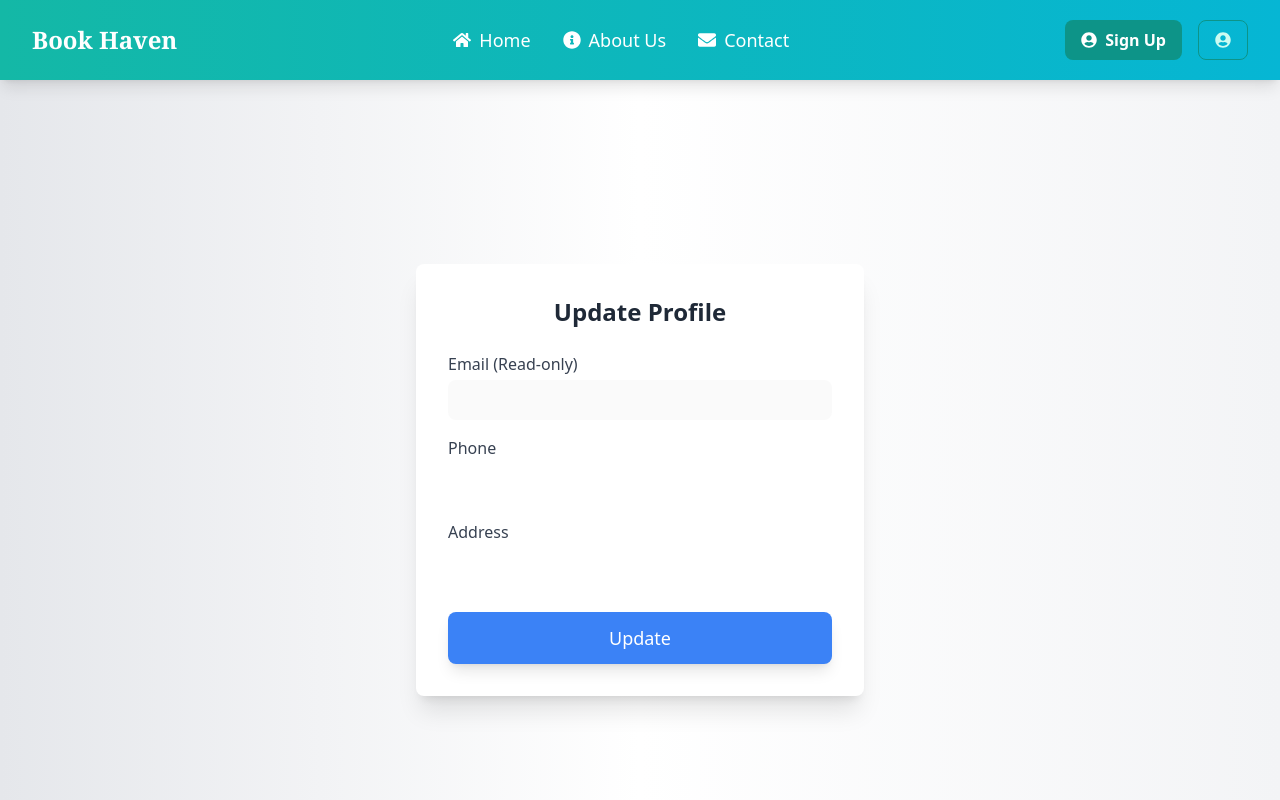
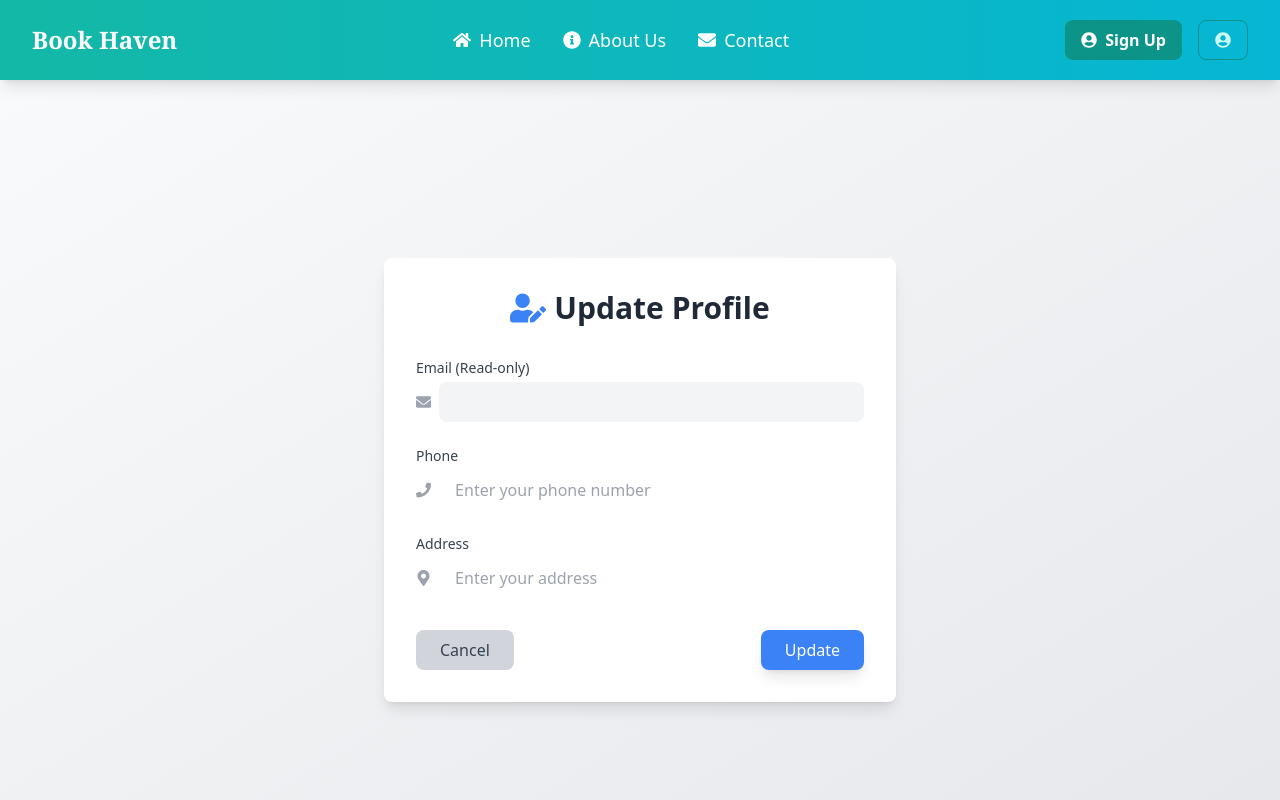
Before and after one commit to LAHIRUKBI/Book-Store, a React (Vite) app in the folder frontend/: page /employeeupdateprofile in a window 1280 px wide. Shown: the top 800 px of the page. Built offline with nearby package versions, Linux system fonts and the light colour scheme.

Commit message:
fix update pages logics

```diff
--- a/frontend/src/Pages/Employee_Update_profile.jsx
+++ b/frontend/src/Pages/Employee_Update_profile.jsx
@@ -1,6 +1,12 @@
 import React, { useState, useEffect } from "react";
 import { useNavigate } from "react-router-dom";
 import axios from "axios";
+import {
+  FaEnvelope,
+  FaPhone,
+  FaMapMarkerAlt,
+  FaUserEdit,
+} from "react-icons/fa";
 
 export default function Employee_Update_profile() {
   const [employee, setEmployee] = useState({});
@@ -36,43 +42,77 @@ export default function Employee_Update_profile() {
   };
 
   return (
-    <div className="flex items-center justify-center min-h-screen bg-gradient-to-r from-gray-200 via-white to-gray-100 py-12 px-6">
-      <div className="bg-white shadow-xl rounded-lg p-8 w-full max-w-md text-center">
-        <h2 className="text-2xl font-semibold text-gray-800 mb-6">Update Profile</h2>
-        <div className="text-left mb-4">
-          <label className="block text-gray-700">Email (Read-only)</label>
+    <div className="flex items-center justify-center min-h-screen bg-gradient-to-br from-gray-50 to-gray-200 py-12 px-6">
+      <div className="bg-white shadow-lg rounded-lg p-8 w-full max-w-lg">
+        {/* Header */}
+        <div className="flex items-center justify-center mb-8">
+          <FaUserEdit className="text-4xl text-blue-500" />
+          <h2 className="text-3xl font-semibold text-gray-800 ml-2">Update Profile</h2>
+        </div>
+
+        {/* Form Fields */}
+        <div className="space-y-6">
+          {/* Email Field */}
+          <div className="text-left">
+            <label className="block text-sm font-medium text-gray-700">Email (Read-only)</label>
+            <div className="flex items-center mt-1">
+              <FaEnvelope className="text-gray-400 mr-2" />
               <input
                 type="text"
                 value={employee.email}
                 disabled
-            className="w-full border-gray-300 rounded-lg px-4 py-2 mt-1"
+                className="w-full border-gray-300 rounded-lg px-4 py-2 bg-gray-100 text-gray-500"
               />
             </div>
-        <div className="text-left mb-4">
-          <label className="block text-gray-700">Phone</label>
+          </div>
+
+          {/* Phone Field */}
+          <div className="text-left">
+            <label className="block text-sm font-medium text-gray-700">Phone</label>
+            <div className="flex items-center mt-1">
+              <FaPhone className="text-gray-400 mr-2" />
               <input
                 type="text"
                 value={phone}
                 onChange={(e) => setPhone(e.target.value)}
-            className="w-full border-gray-300 rounded-lg px-4 py-2 mt-1"
+                className="w-full border-gray-300 rounded-lg px-4 py-2"
+                placeholder="Enter your phone number"
               />
             </div>
-        <div className="text-left mb-6">
-          <label className="block text-gray-700">Address</label>
+          </div>
+
+          {/* Address Field */}
+          <div className="text-left">
+            <label className="block text-sm font-medium text-gray-700">Address</label>
+            <div className="flex items-center mt-1">
+              <FaMapMarkerAlt className="text-gray-400 mr-2" />
               <input
                 type="text"
                 value={address}
                 onChange={(e) => setAddress(e.target.value)}
-            className="w-full border-gray-300 rounded-lg px-4 py-2 mt-1"
+                className="w-full border-gray-300 rounded-lg px-4 py-2"
+                placeholder="Enter your address"
               />
             </div>
+          </div>
+        </div>
+
+        {/* Action Buttons */}
+        <div className="mt-8 flex justify-between items-center">
+          <button
+            onClick={() => navigate("/employee_profile")}
+            className="px-6 py-2 bg-gray-300 text-gray-700 rounded-lg hover:bg-gray-400 transition duration-200"
+          >
+            Cancel
+          </button>
           <button
             onClick={handleUpdate}
-          className="px-6 py-3 bg-blue-500 text-white rounded-lg shadow-lg hover:bg-blue-600 transition duration-200 w-full text-lg"
+            className="px-6 py-2 bg-blue-500 text-white rounded-lg shadow-lg hover:bg-blue-600 transition duration-200"
           >
             Update
           </button>
         </div>
       </div>
+    </div>
   );
 }
```
Lines whose indentation alone changed are shown as unchanged.
